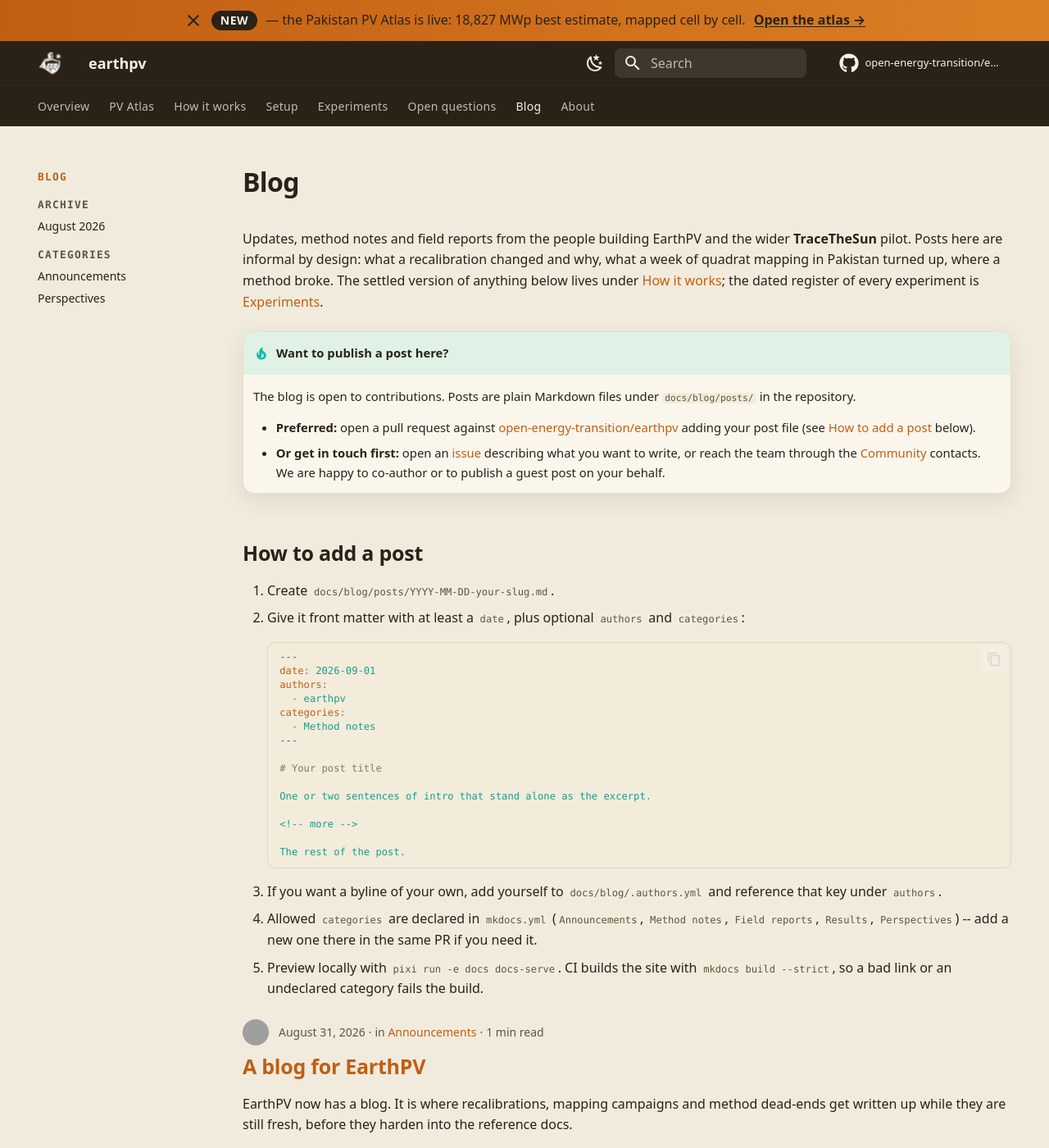
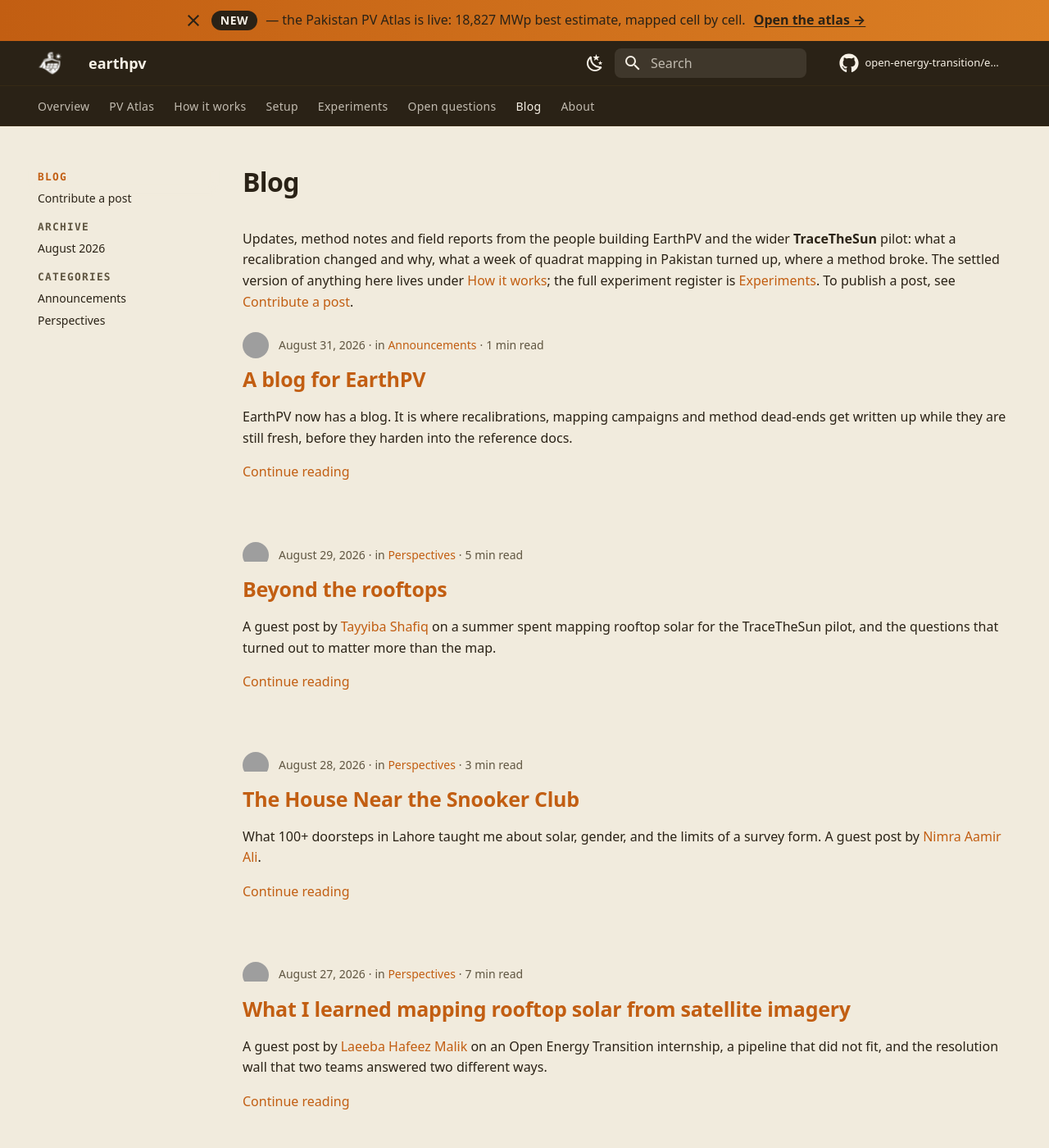
Before and after one commit to open-energy-transition/earthpv, an MkDocs documentation site: the page built from docs/blog/index.md, in a window 1280 px wide and 1400 px high. Shown: the whole window at 82% size. Built offline with MkDocs 1.6.1 and Material for MkDocs 9.7.7, drawn with Linux system fonts in a browser that asks for light colours; comment, search, counter and statistics services are not loaded; some of the changed text lies outside the part shown; grey boxes are pictures that could not be loaded.

Commit message:
fix the blog layout and move contributor section to end

````diff
--- a/docs/blog/.authors.yml
+++ b/docs/blog/.authors.yml
@@ -13,16 +13,16 @@
     avatar: https://github.com/gabrielkasmi.png
   laeeba-hafeez-malik:
     name: Laeeba Hafeez Malik
-    description: OET intern, rooftop solar detection
+    description: Intern, LUMS
     url: https://www.linkedin.com/in/laeeba-hafeez-malik-220b63328/
     avatar: https://ui-avatars.com/api/?name=Laeeba+Hafeez+Malik&background=2a2216&color=f5a623
   tayyiba-shafiq:
     name: Tayyiba Shafiq
-    description: WIT / LUMS, TraceTheSun pilot
+    description: Intern, LUMS
     url: https://www.linkedin.com/in/tayyiba-shafiq/
     avatar: https://ui-avatars.com/api/?name=Tayyiba+Shafiq&background=2a2216&color=f5a623
   nimra-aamir-ali:
     name: Nimra Aamir Ali
-    description: WIT / LUMS, TraceTheSun pilot
+    description: Intern, LUMS
     url: https://www.linkedin.com/in/nimra-aamir-ali-417b98249/
     avatar: https://ui-avatars.com/api/?name=Nimra+Aamir+Ali&background=2a2216&color=f5a623
--- a/docs/blog/index.md
+++ b/docs/blog/index.md
@@ -8,56 +8,9 @@
 
 # Blog
 
-Updates, method notes and field reports from the people building EarthPV and the
-wider **TraceTheSun** pilot. Posts here are informal by design: what a
-recalibration changed and why, what a week of quadrat mapping in Pakistan turned
-up, where a method broke. The settled version of anything below lives under
-[How it works](../how-it-works.md); the dated register of every experiment is
-[Experiments](../experiments.md).
-
-!!! tip "Want to publish a post here?"
-
-    The blog is open to contributions. Posts are plain Markdown files under
-    `docs/blog/posts/` in the repository.
-
-    - **Preferred:** open a pull request against
-      [open-energy-transition/earthpv](https://github.com/open-energy-transition/earthpv)
-      adding your post file (see [How to add a post](#how-to-add-a-post) below).
-    - **Or get in touch first:** open an
-      [issue](https://github.com/open-energy-transition/earthpv/issues) describing
-      what you want to write, or reach the team through the
-      [Community](../index.md#community) contacts. We are happy to co-author or to
-      publish a guest post on your behalf.
-
-## How to add a post
-
-1. Create `docs/blog/posts/YYYY-MM-DD-your-slug.md`.
-2. Give it front matter with at least a `date`, plus optional `authors` and
-   `categories`:
-
-    ```yaml
-    ---
-    date: 2026-09-01
-    authors:
-      - earthpv
-    categories:
-      - Method notes
-    ---
-
-    # Your post title
-
-    One or two sentences of intro that stand alone as the excerpt.
-
-    <!-- more -->
-
-    The rest of the post.
-    ```
-
-3. If you want a byline of your own, add yourself to `docs/blog/.authors.yml`
-   and reference that key under `authors`.
-4. Allowed `categories` are declared in `mkdocs.yml` (`Announcements`,
-   `Method notes`, `Field reports`, `Results`, `Perspectives`) -- add a new one
-   there in the same PR if you need it.
-5. Preview locally with `pixi run -e docs docs-serve`. CI builds the site with
-   `mkdocs build --strict`, so a bad link or an undeclared category fails the
-   build.
+Updates, method notes and field reports from the people building EarthPV and the wider
+**TraceTheSun** pilot: what a recalibration changed and why, what a week of quadrat
+mapping in Pakistan turned up, where a method broke. The settled version of anything
+here lives under [How it works](../how-it-works.md); the full experiment register is
+[Experiments](../experiments.md). To publish a post, see
+[Contribute a post](contributing.md).
--- a/mkdocs.yml
+++ b/mkdocs.yml
@@ -163,5 +163,6 @@
   # category indexes beneath it at build time.
   - Blog:
       - blog/index.md
+      - blog/contributing.md
   - About:
       - TraceTheSun concept note: 22072026-Concept-Note-TraceTheSun.md
````
Also changed, not shown: docs/blog/contributing.md (added, +50 -0 lines), docs/blog/posts/2026-08-31-introducing-the-blog.md (+2 -2 lines).
